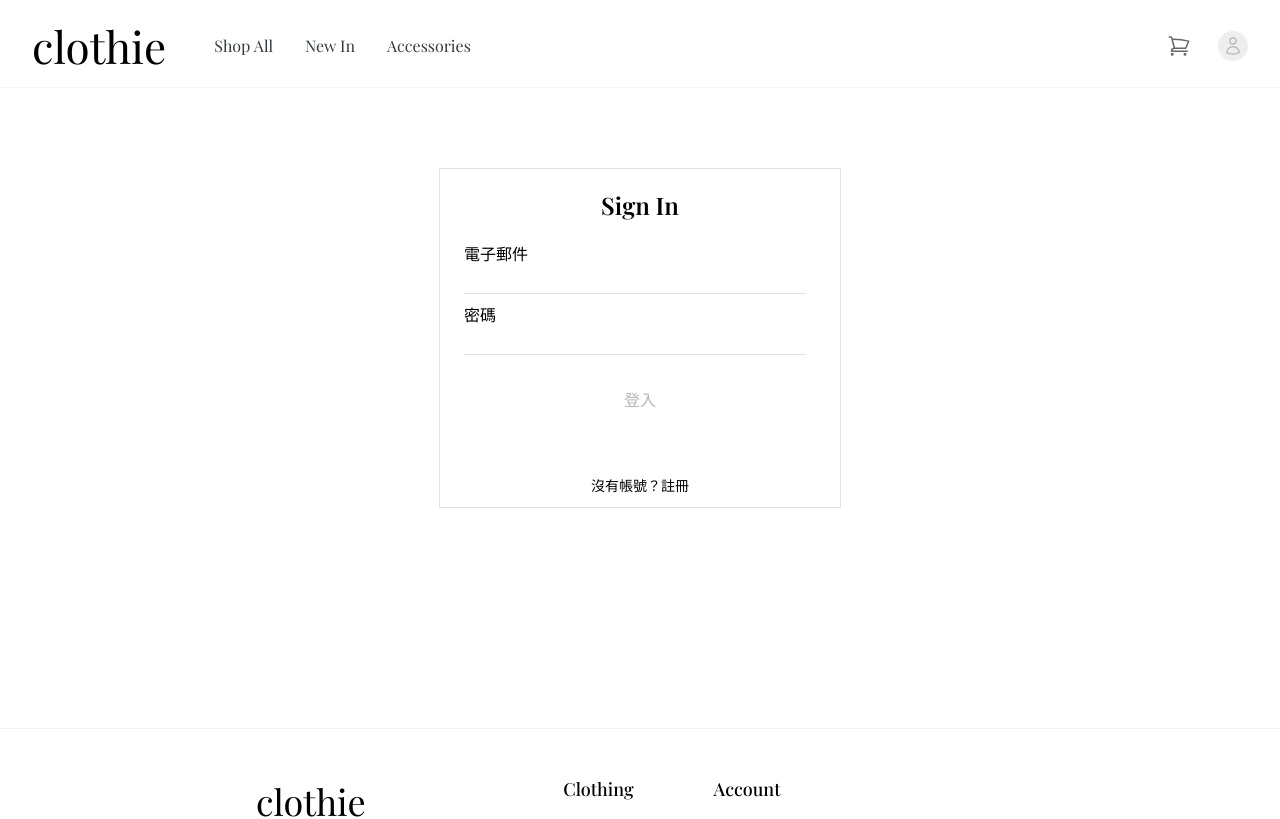
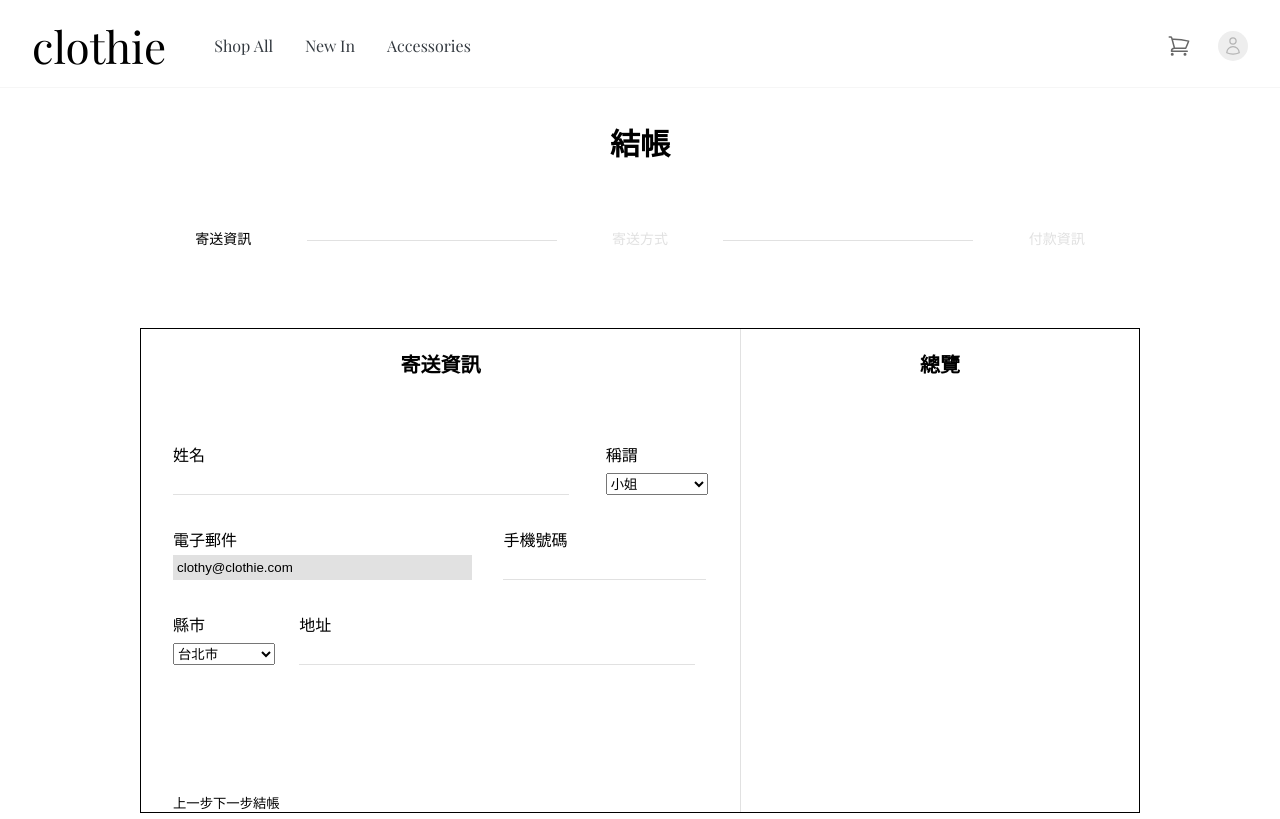
Before and after one commit to JohnnyHsu041/clothie-clothes-shop, a React (Create React App) app: page /order/1 in a window 1280 px wide. Before the commit this address led to /auth. Shown: the top 819 px of the page. Built offline with nearby package versions, Linux system fonts and the light colour scheme.

Commit message:
created order page and AddressSection component

```diff
--- a/src/App.tsx
+++ b/src/App.tsx
@@ -14,6 +14,7 @@ import Footer from "./components/footer/Footer";
 import SingleProduct from "./pages/Clothing/[:pid]";
 import { useSelector } from "react-redux";
 import { RootState } from "./redux/store";
+import Order from "./pages/Order";
 
 function App() {
     const auth = useSelector((state: RootState) => state.auth);
@@ -26,6 +27,7 @@ function App() {
             <Route path="/clothing/new-in" element={<NewIn />} />
             <Route path="/clothing/accs" element={<Accessories />} />
             <Route path="/cart" element={<Cart />} />
+            <Route path="/order/:oid" element={<Order />} />
             <Route path="/user" element={<User />} />
             <Route path="/auth" element={<Auth />} />
             <Route path="/*" element={<Navigate to="/" />} />
@@ -38,6 +40,7 @@ function App() {
             <Route path="/clothing/new-in" element={<NewIn />} />
             <Route path="/clothing/accs" element={<Accessories />} />
             <Route path="/auth" element={<Auth />} />
+            <Route path="/order/:oid" element={<Order />} />
             <Route path="/*" element={<Navigate to="/auth" />} />
         </Routes>
     );
--- a/src/pages/Cart/index.tsx
+++ b/src/pages/Cart/index.tsx
@@ -29,7 +29,9 @@ const Cart: React.FC = () => {
                         <div className={s["total-amount"]}>
                             <span>{totalAmount}</span>
                         </div>
-                        <Button type="link">結帳</Button>
+                        <Button type="link" dest="/order/o1">
+                            結帳
+                        </Button>
                     </div>
                 </div>
             </div>
--- /dev/null
+++ b/src/pages/Order/AddressSection.tsx
@@ -0,0 +1,93 @@
+import { useSelector } from "react-redux";
+import Input from "../../components/form/Input";
+import { RootState } from "../../redux/store";
+import s from "../../styles/css/AddressSection.module.css";
+import {
+    VALIDATOR_REQUIRE,
+    VALIDATOR_EMAIL,
+    VALIDATOR_MIN_LENGTH,
+} from "../../utils/validator";
+
+const AddressSection: React.FC = () => {
+    const auth = useSelector((state: RootState) => state.auth);
+
+    return (
+        <div className={s["buyer"]}>
+            <h3>寄送資訊</h3>
+            <div className={s.info}>
+                <div className={s.name}>
+                    <Input
+                        id="name"
+                        type="text"
+                        title="姓名"
+                        validators={[VALIDATOR_REQUIRE()]}
+                        onChange={() => {}}
+                        errorText="必填"
+                    />
+                    <div className={s.title}>
+                        <label htmlFor="title">稱謂</label>
+                        <select id="title">
+                            <option>小姐</option>
+                            <option>先生</option>
+                        </select>
+                    </div>
+                </div>
+                <div className={s.contact}>
+                    <Input
+                        readonly
+                        id="email"
+                        type="email"
+                        title="電子郵件"
+                        initValue="clothy@clothie.com"
+                        validators={[VALIDATOR_EMAIL()]}
+                        onChange={() => {}}
+                    />
+                    <Input
+                        id="tel"
+                        type="text"
+                        title="手機號碼"
+                        validators={[VALIDATOR_MIN_LENGTH(10)]}
+                        onChange={() => {}}
+                        errorText="必填"
+                    />
+                </div>
+                <div className={s.address}>
+                    <div className={s.county}>
+                        <label htmlFor="county">縣市</label>
+                        <select id="county">
+                            <option>台北市</option>
+                            <option>新北市</option>
+                            <option>桃園市</option>
+                            <option>台中市</option>
+                            <option>台南市</option>
+                            <option>高雄市</option>
+                            <option>新竹縣</option>
+                            <option>苗栗縣</option>
+                            <option>彰化縣</option>
+                            <option>南投縣</option>
+                            <option>雲林縣</option>
+                            <option>嘉義縣</option>
+                            <option>屏東縣</option>
+                            <option>宜蘭縣</option>
+                            <option>花蓮縣</option>
+                            <option>台東縣</option>
+                            <option>基隆市</option>
+                            <option>新竹市</option>
+                            <option>嘉義市</option>
+                        </select>
+                    </div>
+                    <Input
+                        id="address"
+                        type="text"
+                        title="地址"
+                        validators={[VALIDATOR_REQUIRE()]}
+                        onChange={() => {}}
+                        errorText="必填"
+                    />
+                </div>
+            </div>
+        </div>
+    );
+};
+
+export default AddressSection;
--- /dev/null
+++ b/src/pages/Order/Overview.tsx
@@ -0,0 +1,11 @@
+import s from "../../styles/css/Overview.module.css";
+
+const Overview: React.FC = () => {
+    return (
+        <div className={s.overview}>
+            <h3>總覽</h3>
+        </div>
+    );
+};
+
+export default Overview;
--- /dev/null
+++ b/src/pages/Order/index.tsx
@@ -0,0 +1,56 @@
+import { useState } from "react";
+import Button from "../../components/ui/Button";
+import s from "../../styles/css/Order.module.css";
+import AddressSection from "./AddressSection";
+import Overview from "./Overview";
+
+const Order: React.FC = () => {
+    const [deliveryIsFocused, setDeliveryIsFocused] = useState(false);
+    const [paymentIsFocused, setPaymentIsFocused] = useState(false);
+
+    return (
+        <section className={s.order}>
+            <h2>結帳</h2>
+            <div className={s.steps}>
+                <div className={`${s.address} ${s.focused}`}>寄送資訊</div>
+                <div className={s["step-line"]} />
+                <div
+                    className={`${s.delivery} ${
+                        deliveryIsFocused ? s.focused : ""
+                    }`}
+                >
+                    寄送方式
+                </div>
+                <div className={s["step-line"]} />
+                <div
+                    className={`${s.payment} ${
+                        paymentIsFocused ? s.focused : ""
+                    }`}
+                >
+                    付款資訊
+                </div>
+            </div>
+            <form className={s["order-info"]}>
+                <div className={s["buyer-info-container"]}>
+                    <div className={s.infos}>
+                        <AddressSection />
+                    </div>
+                    <Button>
+                        <span>上一步</span>
+                    </Button>
+                    <Button>
+                        <span>下一步</span>
+                    </Button>
+                    <Button type="submit">
+                        <span>結帳</span>
+                    </Button>
+                </div>
+                <div className={s["overview-container"]}>
+                    <Overview />
+                </div>
+            </form>
+        </section>
+    );
+};
+
+export default Order;
--- /dev/null
+++ b/src/styles/css/AddressSection.module.css
@@ -0,0 +1,36 @@
+.buyer h3 {
+  font-size: 2rem;
+  text-align: center;
+  margin-bottom: 6.4rem;
+}
+.name {
+  display: grid;
+  grid-template-columns: 80fr 20fr;
+  column-gap: 2.4rem;
+  margin-bottom: 3.2rem;
+}
+.title,
+.county {
+  display: grid;
+  grid-template-columns: 1fr;
+}
+.title label,
+.county label {
+  font-size: 1.6rem;
+  margin-bottom: 0.4rem;
+}
+#title,
+#county {
+  padding-left: 0.8rem;
+}
+.contact {
+  display: grid;
+  grid-template-columns: 60fr 40fr;
+  column-gap: 2.4rem;
+  margin-bottom: 3.2rem;
+}
+.address {
+  display: grid;
+  grid-template-columns: 20fr 80fr;
+  column-gap: 2.4rem;
+}
--- /dev/null
+++ b/src/styles/css/Order.module.css
@@ -0,0 +1,42 @@
+.order {
+  width: 100rem;
+  margin: 3.2rem auto 9.6rem auto;
+}
+.order h2 {
+  font-size: 3rem;
+  text-align: center;
+}
+.steps {
+  display: flex;
+  justify-content: space-evenly;
+  font-size: 1.4rem;
+  margin-top: 6.4rem;
+  margin-bottom: 8rem;
+}
+.step-line {
+  border-top: 1px solid #e1e1e1;
+  width: 25rem;
+  margin-top: 1.2rem;
+}
+.address,
+.delivery,
+.payment {
+  color: #e1e1e1;
+}
+.focused {
+  color: #000;
+}
+.order-info {
+  display: grid;
+  grid-template-columns: 60fr 40fr;
+  border: 1px solid #000;
+}
+.buyer-info-container {
+  margin: 0 3.2rem;
+}
+.infos {
+  margin-bottom: 12.8rem;
+}
+.overview-container {
+  border-left: 1px solid #e1e1e1;
+}
--- /dev/null
+++ b/src/styles/css/Overview.module.css
@@ -0,0 +1,4 @@
+.overview h3 {
+  font-size: 2rem;
+  text-align: center;
+}
--- /dev/null
+++ b/src/styles/stylus/pages/Order/AddressSection.module.styl
@@ -0,0 +1,33 @@
+.buyer
+    h3
+        font-size 2rem
+        text-align center
+        margin-bottom 6.4rem
+
+.name
+    display grid
+    grid-template-columns 80fr 20fr
+    column-gap 2.4rem
+    margin-bottom 3.2rem
+
+.title, .county
+    display grid
+    grid-template-columns 1fr
+
+    label
+        font-size 1.6rem
+        margin-bottom 0.4rem
+
+#title, #county
+    padding-left 0.8rem
+
+.contact
+    display grid
+    grid-template-columns 60fr 40fr
+    column-gap 2.4rem
+    margin-bottom 3.2rem
+
+.address
+    display grid
+    grid-template-columns 20fr 80fr
+    column-gap 2.4rem
--- /dev/null
+++ b/src/styles/stylus/pages/Order/Order.module.styl
@@ -0,0 +1,41 @@
+@import "../../colors"
+
+.order
+    width 100rem
+    margin 3.2rem auto 9.6rem auto
+
+    h2
+        font-size 3rem
+        text-align center
+
+.steps
+    display flex
+    justify-content space-evenly
+    font-size 1.4rem
+    margin-top 6.4rem
+    margin-bottom 8rem
+
+.step-line
+    border-top 1px solid $ctaBorder
+    width 25rem
+    margin-top 1.2rem
+
+.address, .delivery, .payment
+    color $ctaBorder
+
+.focused
+    color black
+
+.order-info
+    display grid
+    grid-template-columns 60fr 40fr
+    border 1px solid black
+
+.buyer-info-container
+    margin 0 3.2rem
+
+.infos
+    margin-bottom 12.8rem
+
+.overview-container
+    border-left 1px solid $ctaBorder
--- /dev/null
+++ b/src/styles/stylus/pages/Order/Overview.module.styl
@@ -0,0 +1,6 @@
+@import '../../colors'
+
+.overview
+    h3
+        font-size 2rem
+        text-align center
```
